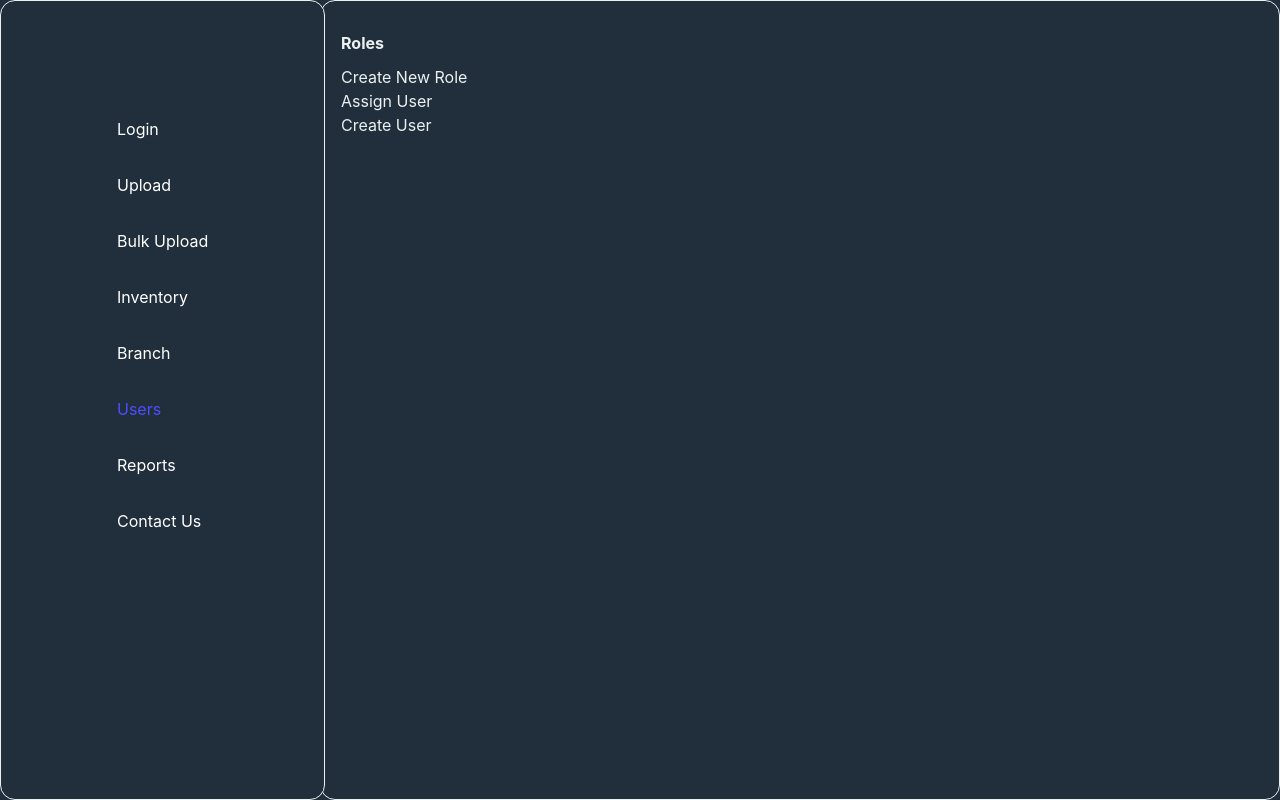
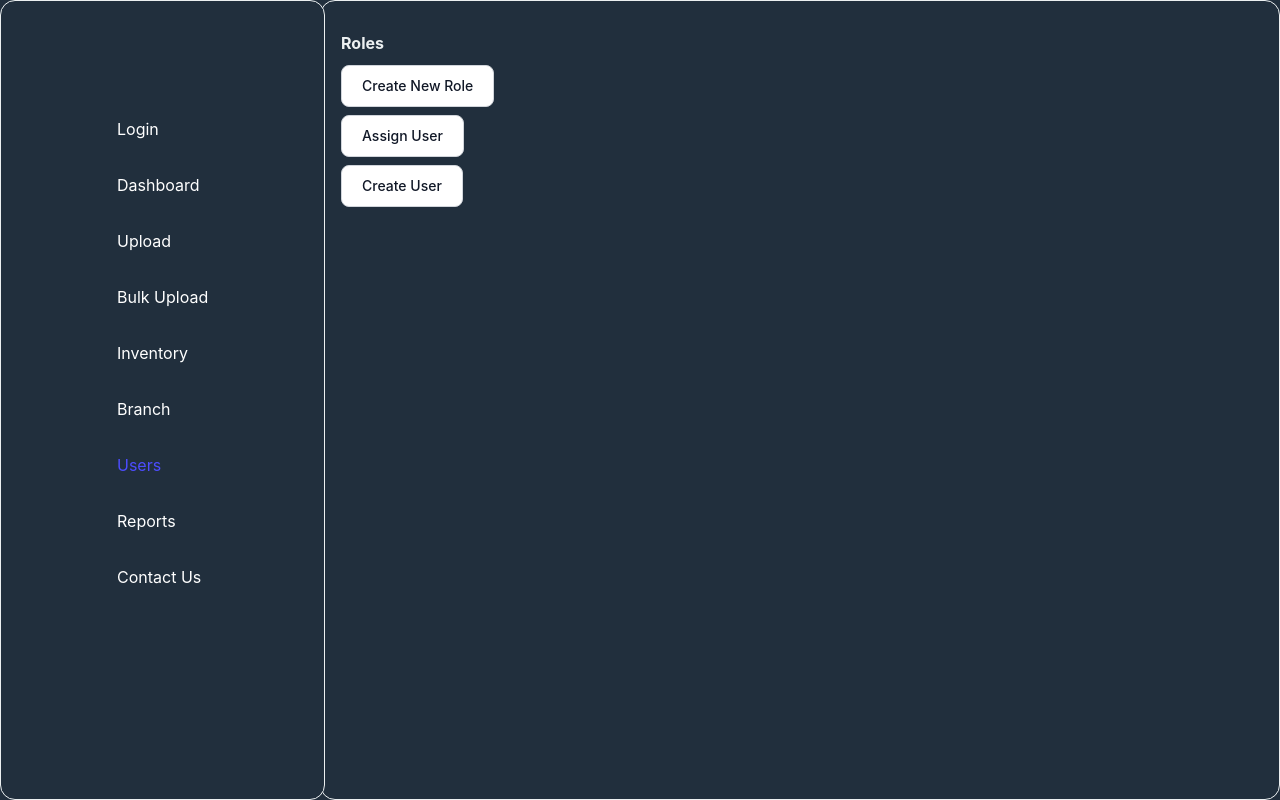
Before and after one commit to Feben9/pharmacy, a React (Create React App) app: page /users in a window 1280 px wide. Built offline with nearby package versions, Linux system fonts and the light colour scheme.

Commit message:
style and empty dashboard

```diff
--- a/src/App.js
+++ b/src/App.js
@@ -10,7 +10,7 @@
 } from "react-router-dom";
 import Login from "./pages/Login";
 import Upload from "./pages/Upload";
-
+import Dashboard from "./pages/Dashboard";
 import Inventory from "./pages/Inventory";
 import BulkUpload from "./pages/BulkUpload";
 import Branch from "./pages/Branch";
@@ -29,7 +29,10 @@
 
             <Route exact path="/Login" element={<Login setIsAuthenticated={setIsAuthenticated} />} />
 
-            <Route path="/upload" element={isAuthenticated ? <Upload /> : <Login setIsAuthenticated={setIsAuthenticated} />} />
+            <Route path="/dashboard" element={isAuthenticated ? <Dashboard /> : <Login setIsAuthenticated={setIsAuthenticated} />} />
+
+            {/* <Route path="/upload" element={isAuthenticated ? <Upload /> : <Login setIsAuthenticated={setIsAuthenticated} />} /> */}
+            <Route path="/upload" element={<Upload />} />
 
             <Route path="/bulkupload" element={<BulkUpload />} />
 
--- a/src/components/Navbar/Navbar.js
+++ b/src/components/Navbar/Navbar.js
@@ -9,6 +9,9 @@
                 <NavMenu>
                     <NavLink to="/Login" activeStyle>
                         Login
+                    </NavLink>
+                    <NavLink to="/Dashboard" activeStyle>
+                        Dashboard
                     </NavLink>
                     <NavLink to="/Upload" activeStyle>
                         Upload
--- /dev/null
+++ b/src/pages/Dashboard.js
@@ -0,0 +1,15 @@
+import React from "react";
+import Navbar from "../components/Navbar";
+
+export default function Dashboard() {
+    return (
+        <div className="main-container">
+            <div className="nav-container">
+                <Navbar isAuthenticated={true}/>
+            </div>
+            <div className="page-container">
+
+            </div>
+        </div>
+    )
+};
--- a/src/pages/Upload.js
+++ b/src/pages/Upload.js
@@ -44,7 +44,7 @@
 
 
         <form>
-            <div class="grid gap-6 mb-6 md:grid-cols-2">
+            <div class="grid gap-6 mb-6 md:grid-cols-2 overflow-y-visible">
                 <div>
                     <label for="idnumber" class="block mb-2 text-sm font-medium text-gray-900 dark:text-white">ID</label>
                     <input type="text" id="idnumber" class="bg-gray-50 border border-gray-300 text-gray-900 text-sm rounded-lg focus:ring-blue-500 focus:border-blue-500 block w-full p-2.5 dark:bg-gray-700 dark:border-gray-600 dark:placeholder-gray-400 dark:text-white dark:focus:ring-blue-500 dark:focus:border-blue-500" required />
--- a/src/pages/Users.js
+++ b/src/pages/Users.js
@@ -10,11 +10,11 @@
             <div className="page-container">
                 <h1 style={{padding:"10px 0px", fontWeight:"bold"}}>Roles</h1>
                 <form>
-                    <button>Create New Role</button>
+                    <button class="text-gray-900 bg-white border border-gray-300 focus:outline-none hover:bg-gray-100 focus:ring-4 focus:ring-gray-100 font-medium rounded-lg text-sm px-5 py-2.5 me-2 mb-2 dark:bg-gray-800 dark:text-white dark:border-gray-600 dark:hover:bg-gray-700 dark:hover:border-gray-600 dark:focus:ring-gray-700">Create New Role</button>
                     <br />
-                    <button>Assign User</button>
+                    <button class="text-gray-900 bg-white border border-gray-300 focus:outline-none hover:bg-gray-100 focus:ring-4 focus:ring-gray-100 font-medium rounded-lg text-sm px-5 py-2.5 me-2 mb-2 dark:bg-gray-800 dark:text-white dark:border-gray-600 dark:hover:bg-gray-700 dark:hover:border-gray-600 dark:focus:ring-gray-700">Assign User</button>
                     <br />
-                    <button>Create User</button>
+                    <button class="text-gray-900 bg-white border border-gray-300 focus:outline-none hover:bg-gray-100 focus:ring-4 focus:ring-gray-100 font-medium rounded-lg text-sm px-5 py-2.5 me-2 mb-2 dark:bg-gray-800 dark:text-white dark:border-gray-600 dark:hover:bg-gray-700 dark:hover:border-gray-600 dark:focus:ring-gray-700">Create User</button>
                 </form>
             </div>
         </div>
```
